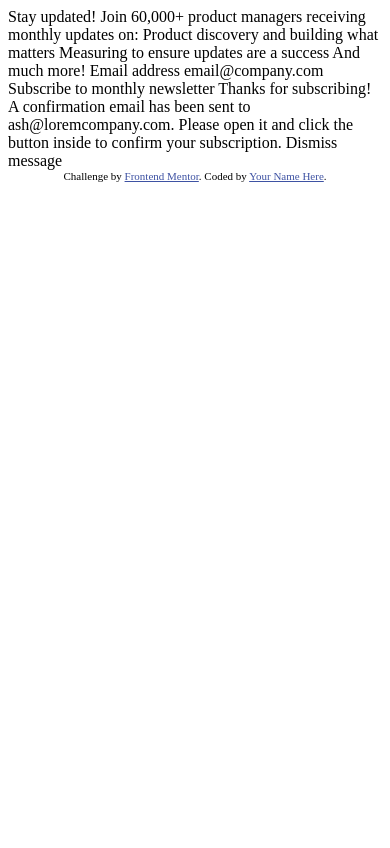
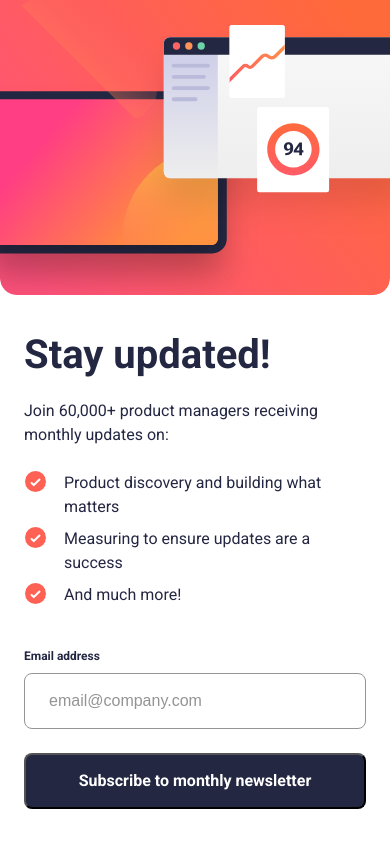
Before and after one commit to danijel374/newsletter-signup-form-with-success-message, a plain HTML site: page index.html in a window 390 px wide. Drawn offline with Linux system fonts and the light colour scheme.

Commit message:
feat: implement mobile design

```diff
--- a/index.html
+++ b/index.html
@@ -1,52 +1,66 @@
 <!DOCTYPE html>
 <html lang="en">
   <head>
-  <meta charset="UTF-8">
-  <meta name="viewport" content="width=device-width, initial-scale=1.0"> <!-- displays site properly based on user's device -->
+    <meta charset="UTF-8" />
+    <meta name="viewport" content="width=device-width, initial-scale=1.0" />
 
-  <link rel="icon" type="image/png" sizes="32x32" href="./assets/images/favicon-32x32.png">
+    <link
+      rel="icon"
+      type="image/png"
+      sizes="32x32"
+      href="./assets/images/favicon-32x32.png"
+    />
+    <link rel="stylesheet" href="./styles/main.css" />
 
-  <title>Frontend Mentor | Newsletter sign-up form with success message</title>
-
-  <!-- Feel free to remove these styles or customise in your own stylesheet 👍 -->
-  <style>
-    .attribution { font-size: 11px; text-align: center; }
-    .attribution a { color: hsl(228, 45%, 44%); }
-  </style>
+    <title>
+      Frontend Mentor | Newsletter sign-up form with success message
+    </title>
   </head>
   <body>
-
     <!-- Sign-up form start -->
 
-  Stay updated!
+    <main>
+      <div class="card">
+        <img
+          src="./assets/images/illustration-sign-up-mobile.svg"
+          alt="Illustration"
+        />
+        <div class="card__content">
+          <div class="card__text">
+            <h1 class="text-preset-1-m-700">Stay updated!</h1>
+            <p class="text-preset-2-400">
+              Join 60,000+ product managers receiving monthly updates on:
+            </p>
+            <ul class="card__list text-preset-2-400">
+              <li>Product discovery and building what matters</li>
+              <li>Measuring to ensure updates are a success</li>
+              <li>And much more!</li>
+            </ul>
+          </div>
 
-  Join 60,000+ product managers receiving monthly updates on:
-
-  Product discovery and building what matters
-  Measuring to ensure updates are a success
-  And much more!
-
+          <form action="" class="card__form">
+            <div class="input-email">
+              <label class="text-preset-3-700" for="email">
                 Email address
-  email@company.com
-
+              </label>
+              <input type="email" id="email" placeholder="email@company.com" />
+            </div>
+            <button type="submit" class="button text-preset-2-700">
               Subscribe to monthly newsletter
+            </button>
+          </form>
+        </div>
+      </div>
+    </main>
 
     <!-- Sign-up form end -->
 
     <!-- Success message start -->
-
-  Thanks for subscribing!
-
-  A confirmation email has been sent to ash@loremcompany.com.
-  Please open it and click the button inside to confirm your subscription.
-
-  Dismiss message
-
+    <!--
+    Thanks for subscribing! A confirmation email has been sent to
+    ash@loremcompany.com. Please open it and click the button inside to confirm
+    your subscription. Dismiss message
+ -->
     <!-- Success message end -->
-
-  <div class="attribution">
-    Challenge by <a href="https://www.frontendmentor.io?ref=challenge" target="_blank">Frontend Mentor</a>.
-    Coded by <a href="#">Your Name Here</a>.
-  </div>
   </body>
 </html>
--- /dev/null
+++ b/styles/main.css
@@ -0,0 +1,181 @@
+/* roboto-regular - latin */
+@font-face {
+  font-display: swap; /* Check https://developer.mozilla.org/en-US/docs/Web/CSS/@font-face/font-display for other options. */
+  font-family: "Roboto";
+  font-style: normal;
+  font-weight: 400;
+  src: url("../fonts/roboto-v48-latin-regular.woff2") format("woff2"); /* Chrome 36+, Opera 23+, Firefox 39+, Safari 12+, iOS 10+ */
+}
+
+/* roboto-700 - latin */
+@font-face {
+  font-display: swap; /* Check https://developer.mozilla.org/en-US/docs/Web/CSS/@font-face/font-display for other options. */
+  font-family: "Roboto";
+  font-style: normal;
+  font-weight: 700;
+  src: url("../fonts/roboto-v48-latin-700.woff2") format("woff2"); /* Chrome 36+, Opera 23+, Firefox 39+, Safari 12+, iOS 10+ */
+}
+
+body {
+  font-family: Roboto, sans-serif;
+  color: var(--blue-800);
+}
+
+* {
+  margin: 0;
+}
+
+*,
+*::before,
+*::after {
+  box-sizing: border-box;
+}
+
+img {
+  display: block;
+  max-inline-size: 100%;
+}
+
+:root {
+  --white: hsl(0, 100%, 100%);
+  --grey: hsl(0, 0%, 58%);
+
+  --blue-800: hsl(234, 29%, 20%);
+  --blue-700: hsl(235, 18%, 26%);
+
+  --red: hsl(4, 100%, 67%);
+
+  --gradient-4: linear-gradient(
+    to right,
+    hsl(15, 100%, 61%),
+    hsl(346, 100%, 66%)
+  );
+
+  --spacing-100: 0.5rem;
+  --spacing-200: 1rem;
+  --spacing-300: 1.5rem;
+  --spacing-400: 2rem;
+  --spacing-500: 2.5rem;
+  --spacing-600: 3rem;
+  --spacing-800: 4rem;
+  --spacing-900: 4.5rem;
+  --spacing-1300: 6.5rem;
+}
+
+.text-preset-1-700,
+.text-preset-1-m-700 {
+  line-height: 100%;
+  letter-spacing: 0;
+  font-weight: 700;
+}
+
+.text-preset-1-700 {
+  font-size: 3.5rem;
+}
+
+.text-preset-1-m-700 {
+  font-size: var(--spacing-500);
+}
+
+.text-preset-2-700 {
+  font-size: var(--spacing-200);
+  line-height: 150%;
+  letter-spacing: 0px;
+  font-weight: 700;
+}
+
+.text-preset-2-400 {
+  font-size: var(--spacing-200);
+  line-height: 150%;
+  letter-spacing: 0;
+}
+
+.text-preset-3-700 {
+  font-size: 0.75rem;
+  line-height: 150%;
+  letter-spacing: 0;
+  font-weight: 700;
+}
+
+main {
+  display: flex;
+  flex-direction: column;
+  gap: var(--spacing-500);
+}
+
+.card {
+  display: flex;
+  flex-direction: column;
+  gap: var(--spacing-500);
+}
+
+.card__content {
+  display: flex;
+  flex-direction: column;
+  gap: var(--spacing-500);
+  margin: 0 var(--spacing-300) var(--spacing-500) var(--spacing-300);
+}
+
+.card__text {
+  display: flex;
+  flex-direction: column;
+  gap: var(--spacing-300);
+}
+
+.card__list {
+  list-style: none;
+  display: flex;
+  flex-direction: column;
+  gap: var(--spacing-100);
+}
+
+.card__list li {
+  position: relative;
+}
+
+.card__list li::before {
+  content: "";
+  position: absolute;
+  background-image: url("../assets/images/icon-list.svg");
+  left: calc(-23px - 1rem);
+  height: 21px;
+  width: 21px;
+}
+
+.card__form {
+  display: grid;
+  gap: var(--spacing-300);
+}
+
+/* Components */
+.input-email {
+  display: flex;
+  flex-direction: column;
+  gap: var(--spacing-100);
+}
+
+.input-email label {
+  display: flex;
+  justify-content: space-between;
+}
+
+.input-email input {
+  min-block-size: 3.5rem;
+  border-radius: 8px;
+  border: 1px solid var(--grey);
+  padding: var(--spacing-200) var(--spacing-300);
+}
+
+.input-email input::placeholder {
+  color: var(--grey);
+  font-size: 1rem;
+  line-height: 150%;
+}
+
+.button {
+  font-family: inherit;
+  min-block-size: 3.5rem;
+  border-radius: 8px;
+  background-color: var(--blue-800);
+  color: var(--white);
+}
```
Also changed, not shown: fonts/roboto-v48-latin-700.woff2 (added), fonts/roboto-v48-latin-regular.woff2 (added). Lines whose indentation alone changed are shown as unchanged.
